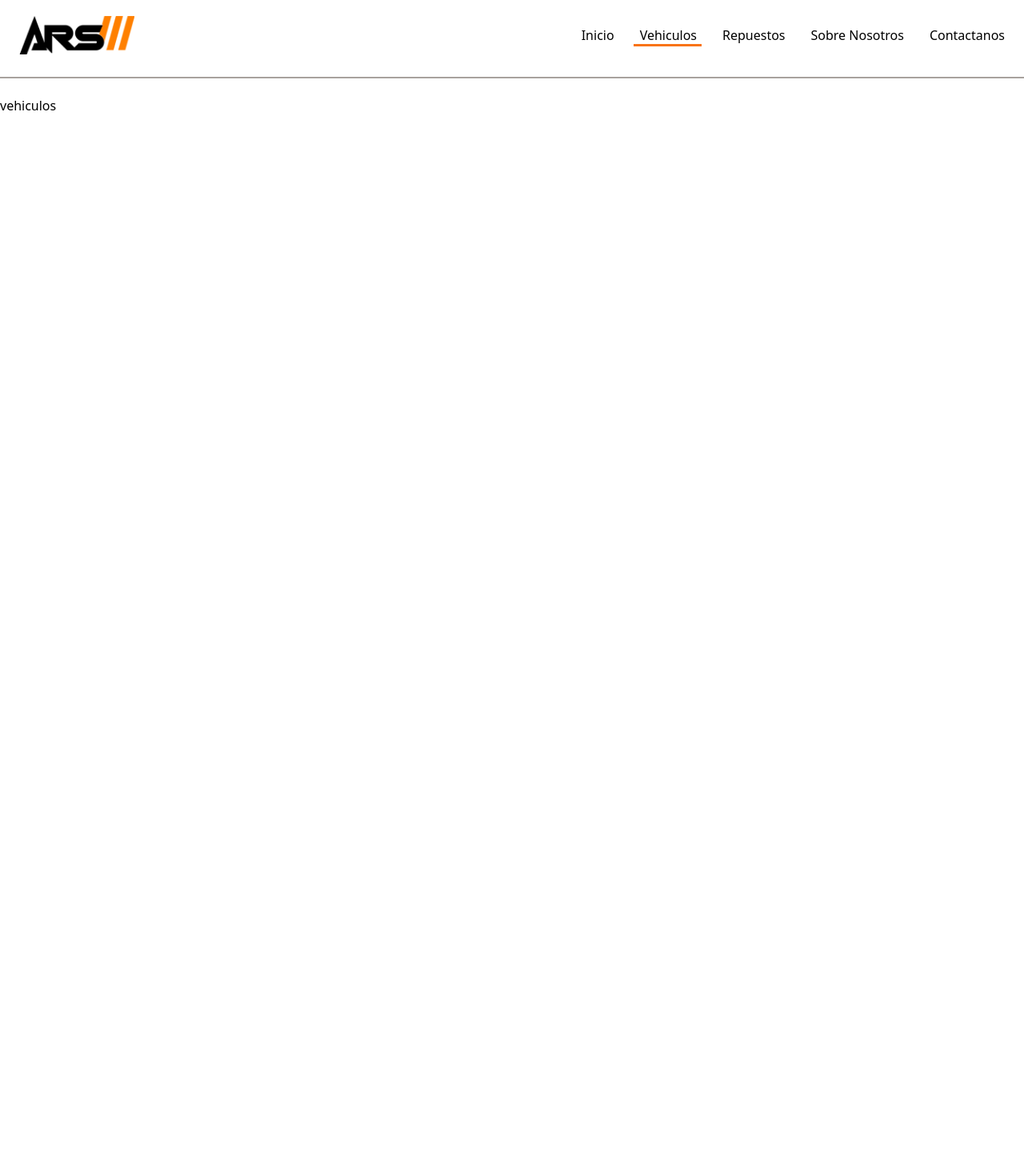
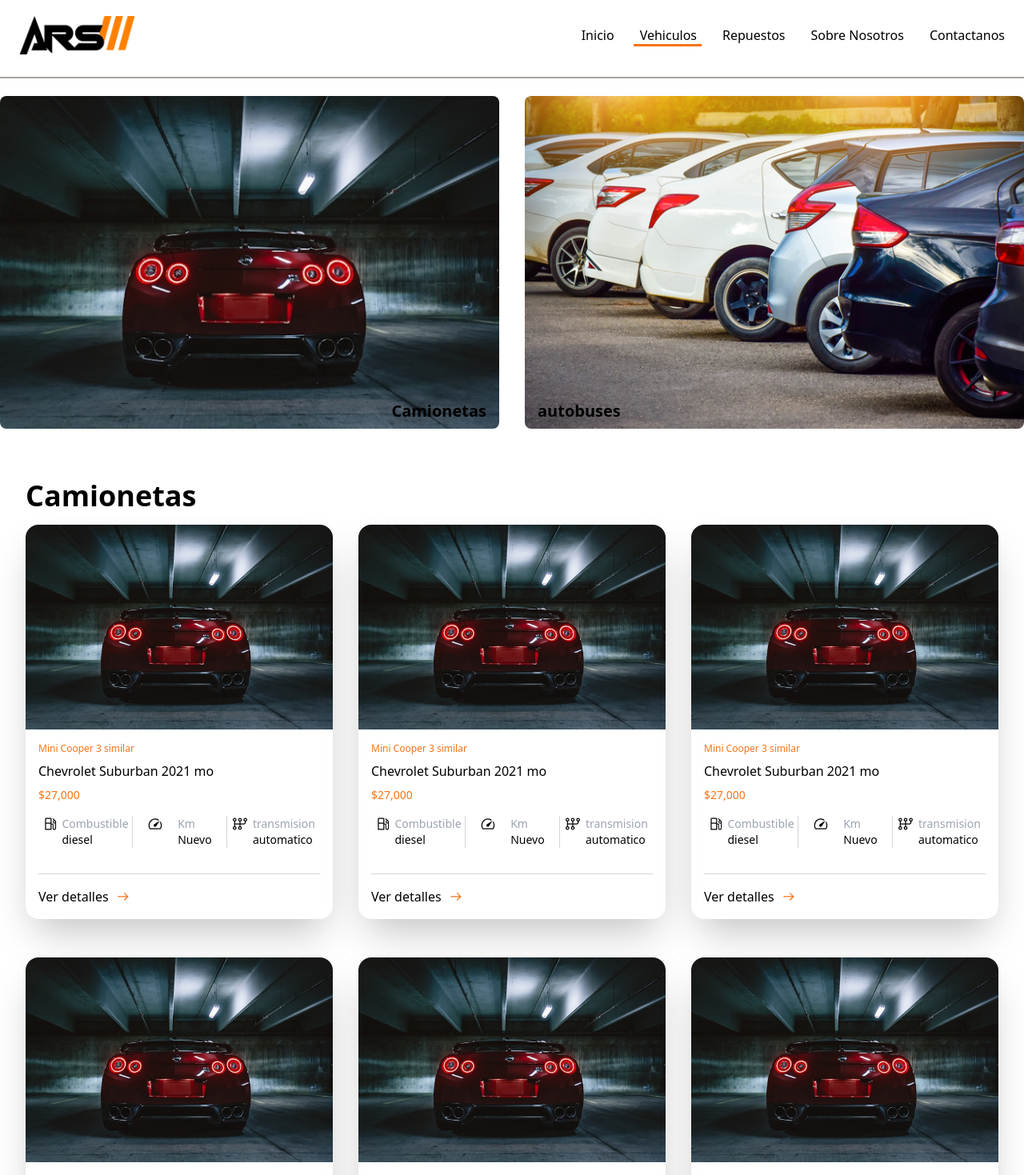
Before and after one commit to Zednanreh0911/ARS-Autocamiones, a React (Vite) app in the folder Client/: page /vehiculos in a window 1280 px wide. Shown: the part 40-1509 px from the top of the page at 80% size. Before the commit the page ends 800 px from the top, so only its background shows below. Built offline with nearby package versions, Linux system fonts and the light colour scheme.

Commit message:
estructura principal de pag autos

```diff
--- a/Client/src/pages/VehiculosPage.jsx
+++ b/Client/src/pages/VehiculosPage.jsx
@@ -1,7 +1,86 @@
+import AutoCard from "../components/AutoCard";
+import carro1 from "../assets/auto3.jpg";
+import carro2 from "../assets/auto2.jpg";
+import { useState } from "react";
+
 function VehiclePage() {
+  const [selectedVehicle, setSelectedVehicle] = useState("camionetas");
+
+  const handleSelectVehicle = (vehicle) => {
+    setSelectedVehicle(vehicle);
+  };
+
   return (
-    <main className="mt-40 flex">
-      <h2>vehiculos</h2>
+    <main className="mt-40">
+      <section className="w-full flex justify-evenly gap-8">
+        <button
+          onClick={() => handleSelectVehicle("camionetas")}
+          className="relative overflow-hidden rounded-lg"
+        >
+          <img
+            className="transition-transform duration-300 ease-in-out transform hover:scale-110"
+            src={carro1}
+            alt="camionetas img"
+          />
+          <span className="absolute bottom-2 right-4 font-bold text-xl">
+            Camionetas
+          </span>
+        </button>
+        <button
+          className="relative overflow-hidden rounded-lg"
+          onClick={() => handleSelectVehicle("autobuses")}
+        >
+          <img
+            className="transition-transform duration-300 ease-in-out transform hover:scale-110"
+            src={carro2}
+            alt="autobus img"
+          />
+          <span className="absolute bottom-2 left-4 font-bold text-xl">
+            autobuses
+          </span>
+        </button>
+      </section>
+      <section
+        className={`w-full pt-16 ${
+          selectedVehicle === "camionetas" ? "block" : "hidden"
+        }`}
+      >
+        <div className="flex flex-wrap gap-8 items-end justify-center">
+          <div>
+            <h3 className="font-bold text-4xl">Camionetas</h3>
+            <AutoCard image={carro1} />
+          </div>
+
+          <AutoCard image={carro1} />
+          <AutoCard image={carro1} />
+          <AutoCard image={carro1} />
+          <AutoCard image={carro1} />
+          <AutoCard image={carro1} />
+          <AutoCard image={carro1} />
+          <AutoCard image={carro1} />
+        </div>
+      </section>
+
+      <section className="w-full pt-16">
+        <div
+          className={`flex flex-wrap gap-8 items-end justify-center ${
+            selectedVehicle === "autobuses" ? "block" : "hidden"
+          }`}
+        >
+          <div>
+            <h3 className="font-bold text-4xl">Autobuses</h3>
+            <AutoCard image={carro2} />
+          </div>
+
+          <AutoCard image={carro2} />
+          <AutoCard image={carro2} />
+          <AutoCard image={carro2} />
+          <AutoCard image={carro2} />
+          <AutoCard image={carro2} />
+          <AutoCard image={carro2} />
+          <AutoCard image={carro2} />
+        </div>
+      </section>
     </main>
   );
 }
```
Also changed, not shown: 1 other file (tests, documents, lock files or other folders).
